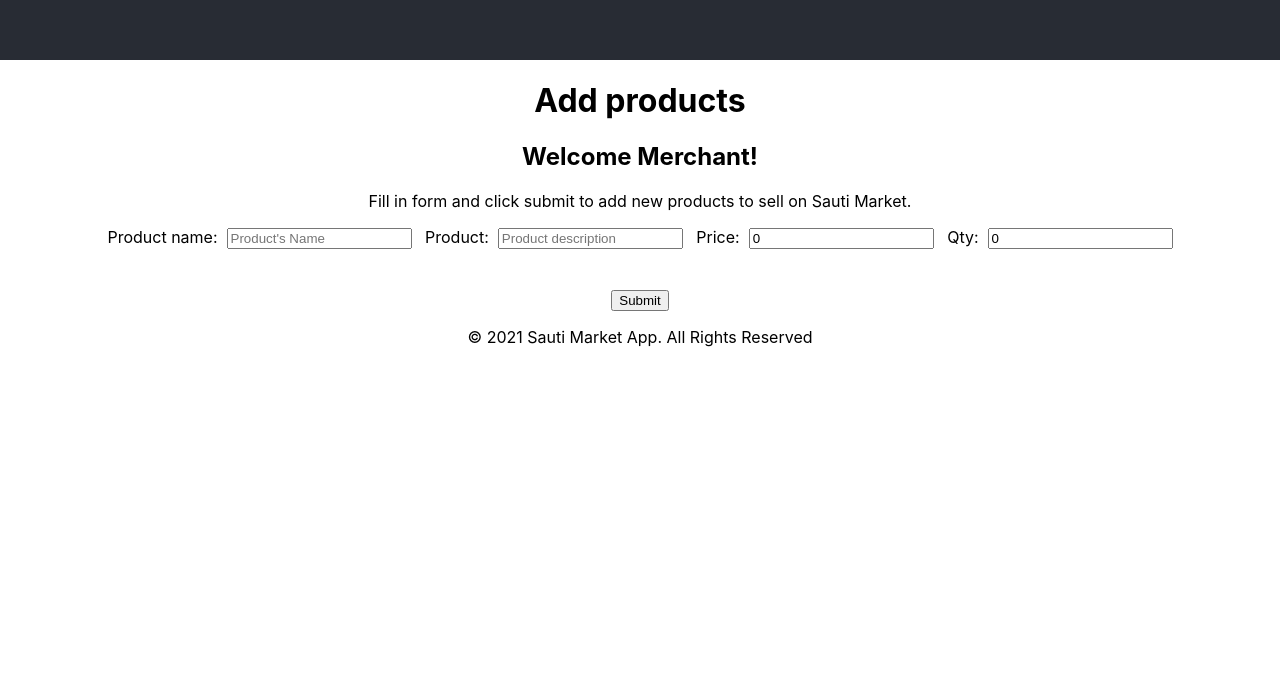
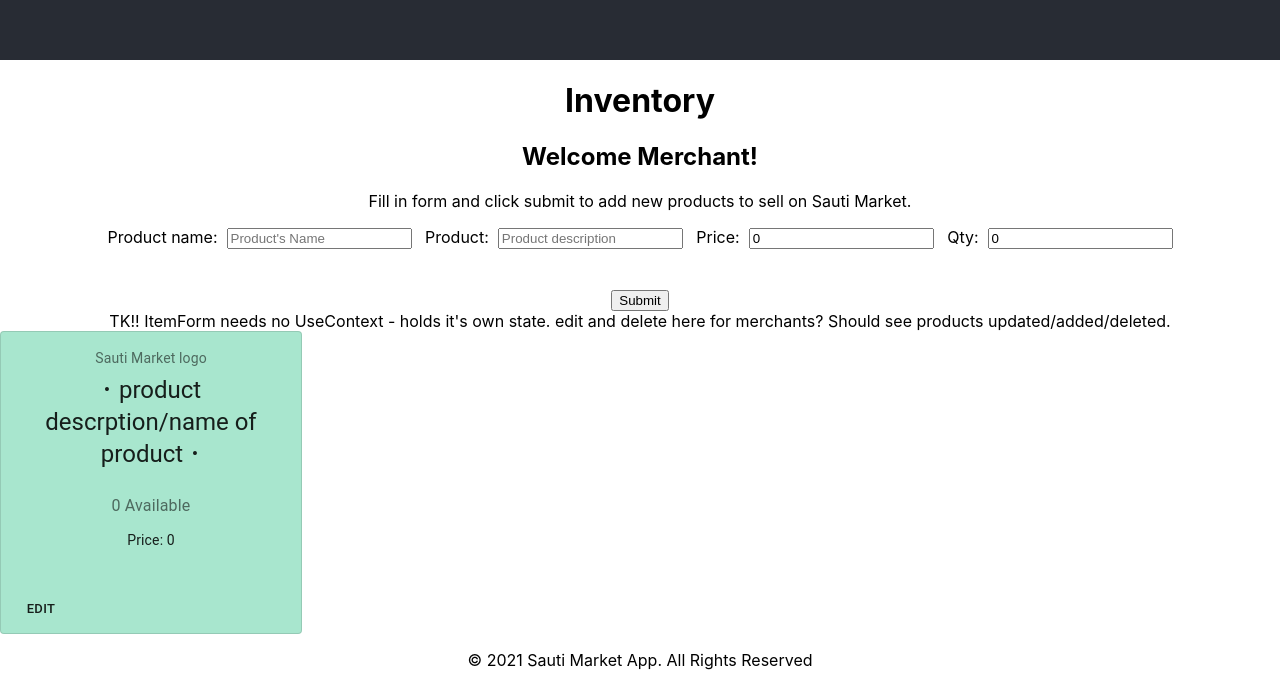
Before and after one commit to web25Lucius/front-end-2, a React (Create React App) app in the folder sauti-market-landing-page/: page / in a window 1280 px wide. Shown: the part 1540-2226 px from the top of the page. Before the commit the page ends 1903 px from the top, so only its background shows below. Built offline with nearby package versions, Linux system fonts and the light colour scheme.

Commit message:
adding ProductCard to App

```diff
--- a/sauti-market-landing-page/src/App.js
+++ b/sauti-market-landing-page/src/App.js
@@ -2,27 +2,29 @@
 // import React, { useState, createContext, useContext } from 'react';
 import React from 'react';
 import Header from './components/Header';
+import ItemForm from './components/Item';
 import Footer from './components/Footer';
-import ItemForm from './components/Item';
+
 
 
 import './App.css';
+import ProductCard from './components/ProductCard';
 
 
 // const ProductContext = createContext();
 // const NewUserContext = createContext();
 // const UserContext = createContext();
 
-const sampleProduct = {
-  id: 0,
-  productName: "basket",
-  country: "Kenya",
-  market: "Wallingford",
-  price: 0,
-  description: "This decorative basket is hand-crafted by village artisans.",
-  isPurchased: "false",
-  merchantId: 0
-};
+// const sampleProduct = {
+//   id: 0,
+//   productName: "basket",
+//   country: "Kenya",
+//   market: "Wallingford",
+//   price: 0,
+//   description: "This decorative basket is hand-crafted by village artisans.",
+//   isPurchased: "false",
+//   merchantId: 0
+// };
 
 const App = () => {
   // const [product, setProduct] = useState(); //Item data
@@ -34,7 +36,10 @@ const App = () => {
       <header className="App-header"><Header /></header>
       <header className="App-header"><p>Welcome to Landing Page that will render mapped products</p></header>
 
-       <ItemForm />
+
+       <ItemForm /> TK!! ItemForm needs no UseContext - holds it's own state. edit and delete here for merchants? Should see products updated/added/deleted.
+       <ProductCard />
+
        <Footer />
 
 
--- a/sauti-market-landing-page/src/components/Item.js
+++ b/sauti-market-landing-page/src/components/Item.js
@@ -29,9 +29,9 @@ const ItemForm = () => {
       axiosWithAuth()
       .post("https://buildweeksautimarket.herokuapp.com/api/auth/product", itemFormValues)
 
-      .then(response => {console.log("response: ", response)})
+      .then(response => {console.log("post item axios response: " + response)})
 
-      .catch(err => { console.log(err) });
+      .catch(err => { console.log("post item axios error: "+ err) });
 
       }
         // console.log(item);
@@ -44,7 +44,7 @@ const ItemForm = () => {
               <div className='itemForm-container'>
               <form className='itemForm' onSubmit={onFormSubmit}>
                   <div className='itemForm-title'>
-                    <h1 >Add products</h1>
+                    <h1 >Inventory</h1>
                     <h2>Welcome Merchant!</h2>
                     <p>Fill in form and click submit to add new products to sell on Sauti Market.</p>
                   </div>
--- a/sauti-market-landing-page/src/components/ProductCard.js
+++ b/sauti-market-landing-page/src/components/ProductCard.js
@@ -1,5 +1,5 @@
 
-import React from 'react';
+import React, {useState} from 'react';
 // import './classes.css';
 import { useHistory, useParams} from 'react-router-dom';
 import { makeStyles } from '@material-ui/core/styles';
@@ -32,12 +32,20 @@ const useStyles = makeStyles({
 }); // material UI styles
 
 
-export default function ProductCard ({product}) {
+const ProductCard = () => {
 
   // destructured keys from the product obj passed as props
-  let { id, productName, country, market, price,description, isPurchased, merchantId } = product;
+  const [product, setProduct] = useState({
+    id: 0,
+    product_id: 0,
+    seller_id: 0,
+    seller_price: 0,
+    qty: 0,
+    description:""
+  });
 
-  // let { productID } = useParams();
+
+  // let { product_id } = useParams();
   // console.log("classId from Class: ", classId); // gets the classId, A STRING
 
   // LOGIC NOTE: only one prop will be defined
@@ -71,20 +79,20 @@ export default function ProductCard ({product}) {
         </div>
       : <br/> /* conditional rendering for classCard*/  }
 
-      <Card classname="indivCard" className={classes.root} variant="outlined" onClick={(evt) => history.push(`/classes/${id}`)} >
+      <Card classname="indivCard" className={classes.root} variant="outlined" onClick={(evt) => history.push(`api/auth/market/`)} >
       <CardContent style={{textAlign: "center"}}>
       {/* // {isClassCard ? <button>Logout</button> : <button>Login</button>} */}
         <Typography className={classes.title} color="textSecondary" gutterBottom>
-          {country} - {market} Market
+        Sauti Market logo
         </Typography>
         <Typography variant="h5" component="h2">
-          {bull} {productName} {bull}
+          {bull} {product.description} product descrption/name of product {bull}
         </Typography>
         <Typography className={classes.pos} color="textSecondary"><br/>
-        {description}
+        {product.qty} Available
         </Typography>
         <Typography variant="body2" component="p">
-          R{price} (South African Rand / ZAR)<br/>
+          Price: {product.seller_price} <br/>
         <br/>
         </Typography>
       </CardContent>
@@ -100,3 +108,5 @@ export default function ProductCard ({product}) {
     </>
   )
 };
+
+export default ProductCard;
```
